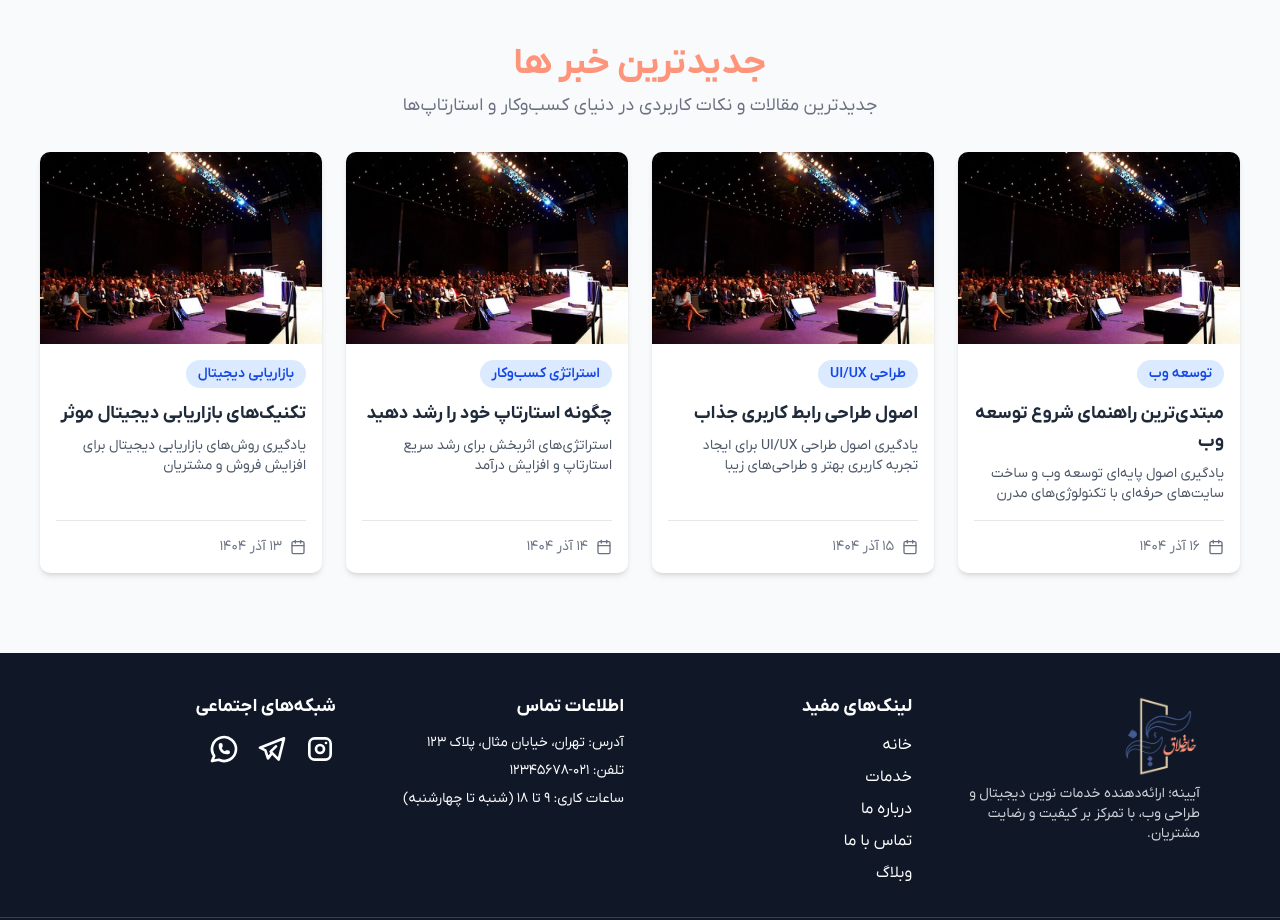
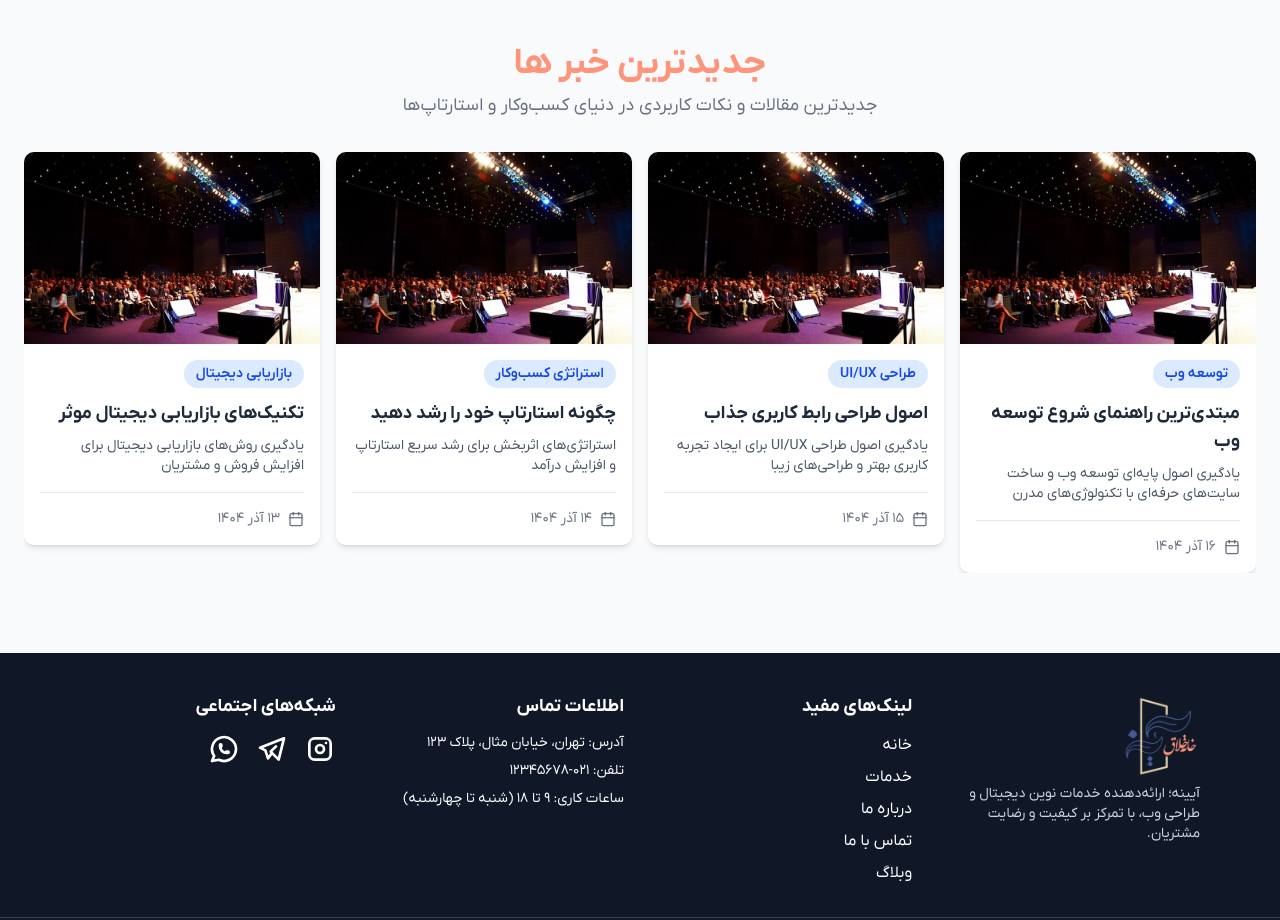
Before and after one commit to nodup-labs/ayenehe, a Next.js app: page / in a window 1280 px wide. Shown: the part 3260-4180 px from the top of the page. Built offline with nearby package versions, Linux system fonts and the light colour scheme.

Commit message:
feat:add swiper to blog card

```diff
--- a/app/_components/blogs.tsx
+++ b/app/_components/blogs.tsx
@@ -1,3 +1,9 @@
+"use client";
+import "swiper/css";
+import "swiper/css/navigation";
+import "swiper/css/pagination";
+import { Autoplay, Navigation, Pagination } from "swiper/modules";
+import { Swiper, SwiperSlide } from "swiper/react";
 import CardBlog from "./CardBlog";
 
 const Blogs = () => {
@@ -35,10 +41,20 @@ const Blogs = () => {
     },
   ];
   return (
-    <div dir="rtl" className="container mx-auto px-4 pt-8">
-      <div className="grid grid-cols-1 sm:grid-cols-2 lg:grid-cols-3 xl:grid-cols-4 gap-6">
+    <div dir="rtl" className="pt-8">
+      <Swiper
+        modules={[Navigation, Pagination, Autoplay]}
+        spaceBetween={16}
+        slidesPerView={1}
+        breakpoints={{
+          768: { slidesPerView: 2 },
+          1024: { slidesPerView: 4 },
+        }}
+        autoplay={{ delay: 5000 }}
+        className="w-full"
+      >
         {blogs.map((blog, idx) => (
-          <div key={idx} className="w-full">
+          <SwiperSlide key={blog.title || idx}>
             <CardBlog
               category={blog.category}
               image={blog.image}
@@ -46,9 +62,9 @@ const Blogs = () => {
               description={blog.description}
               date={blog.date}
             />
-          </div>
+          </SwiperSlide>
         ))}
-      </div>
+      </Swiper>
     </div>
   );
 };
```
